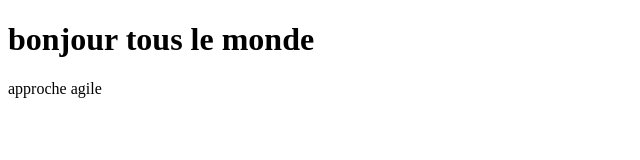
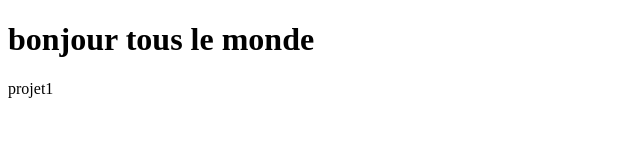
Before and after one commit to anas-sarsar/projet1, a plain HTML site: page index.html in a window 1280 px wide. Shown: the full height of the page, 0-640 px from the left. Drawn offline with Linux system fonts and the light colour scheme.

Commit message:
Modification du fichier index.html

```diff
--- a/index.html
+++ b/index.html
@@ -7,6 +7,6 @@
  </head>
  <body>
     <h1>bonjour tous le monde</h1>
-    <p>approche agile</p>
+    <p>projet1</p>
  </body>
  </html>
```
